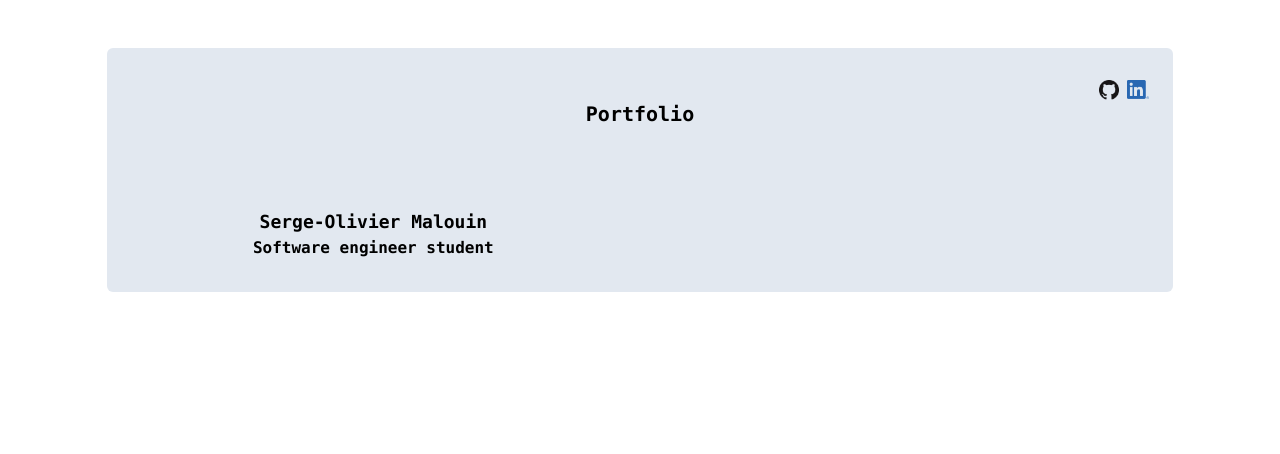
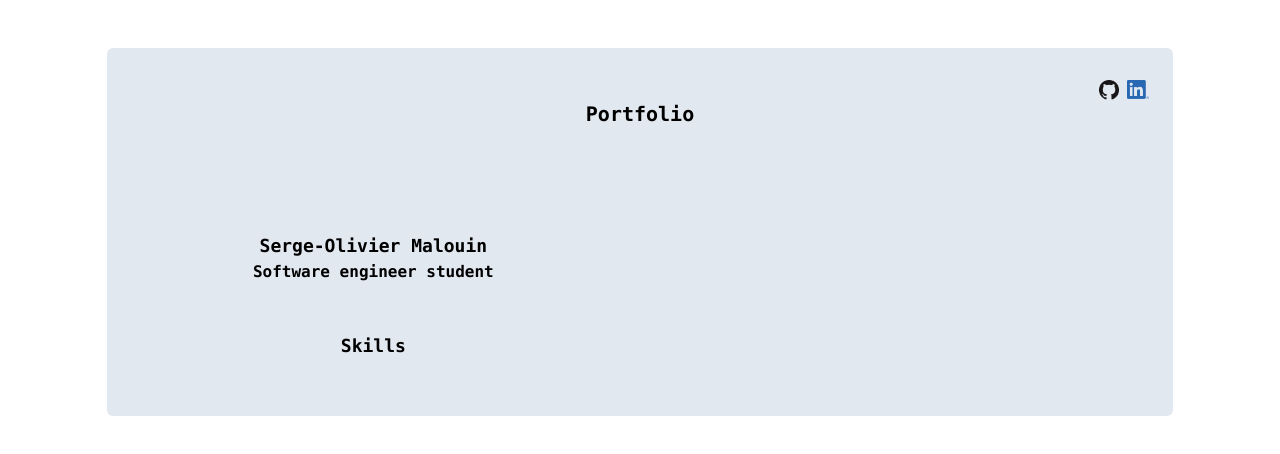
Before and after one commit to somalouin/portfolio, a Next.js app: page / in a window 1280 px wide. Shown: the top 454 px of the page. Built offline with nearby package versions, Linux system fonts and the light colour scheme.

Commit message:
skills section

```diff
--- a/pages/index.js
+++ b/pages/index.js
@@ -10,11 +10,19 @@ function Home() {
             <img src="/linkedin.png" width={22} height={22} />
           </a>
         </div>
+
         <h1 className="text-center text-xl pb-20">Portfolio</h1>
-        <div className="grid grid-cols-2 gaps-4 place-content-evenly">
+
+        <div className="grid grid-cols-2 gaps-4 place-content-evenly py-6">
           <div className="text-center px-5">
             <p>Serge-Olivier Malouin</p>
             <p className="text-base">Software engineer student</p>
+          </div>
+        </div>
+
+        <div className="grid grid-cols-2 gaps-4 place-content-evenly py-6">
+          <div className="text-center px-5">
+            <p>Skills</p>
           </div>
         </div>
       </div>
```
